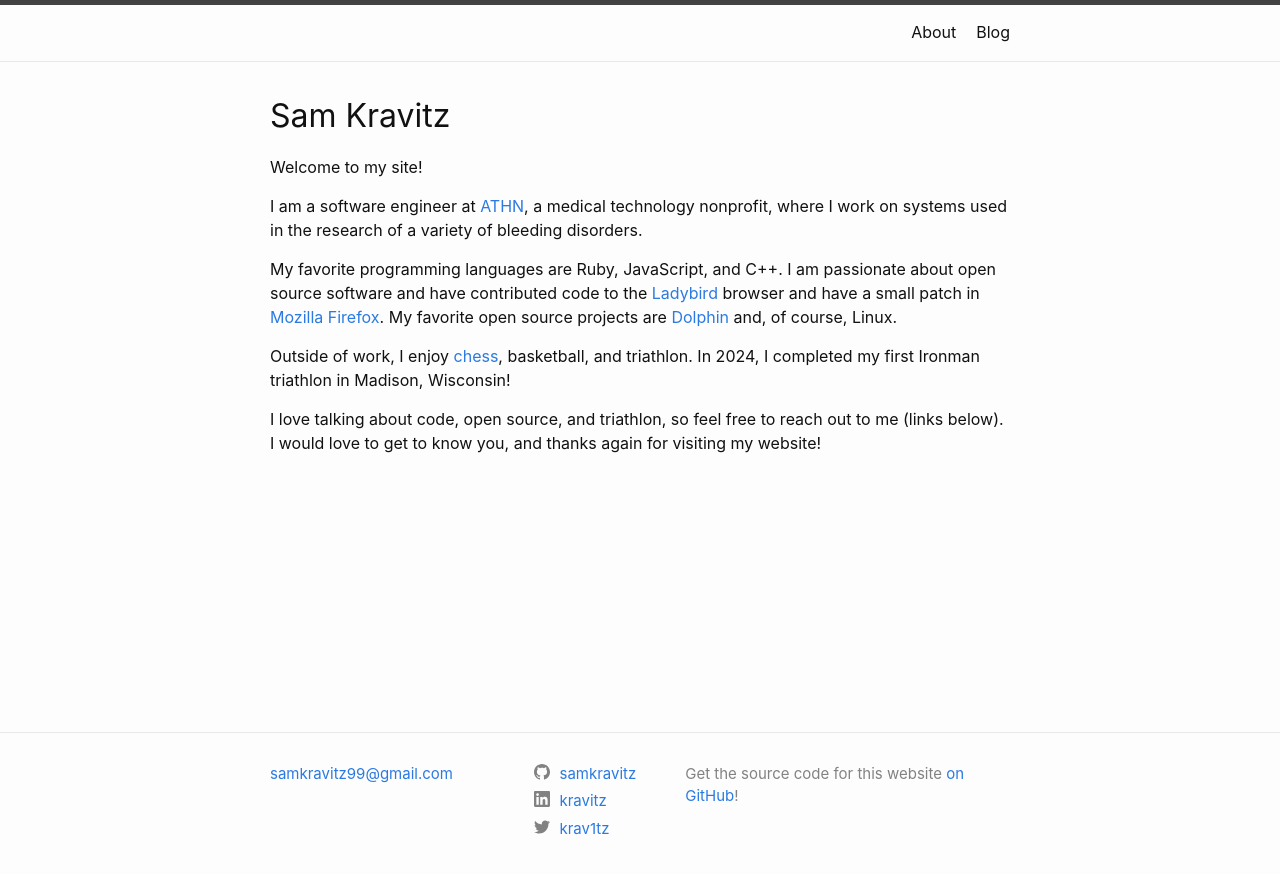
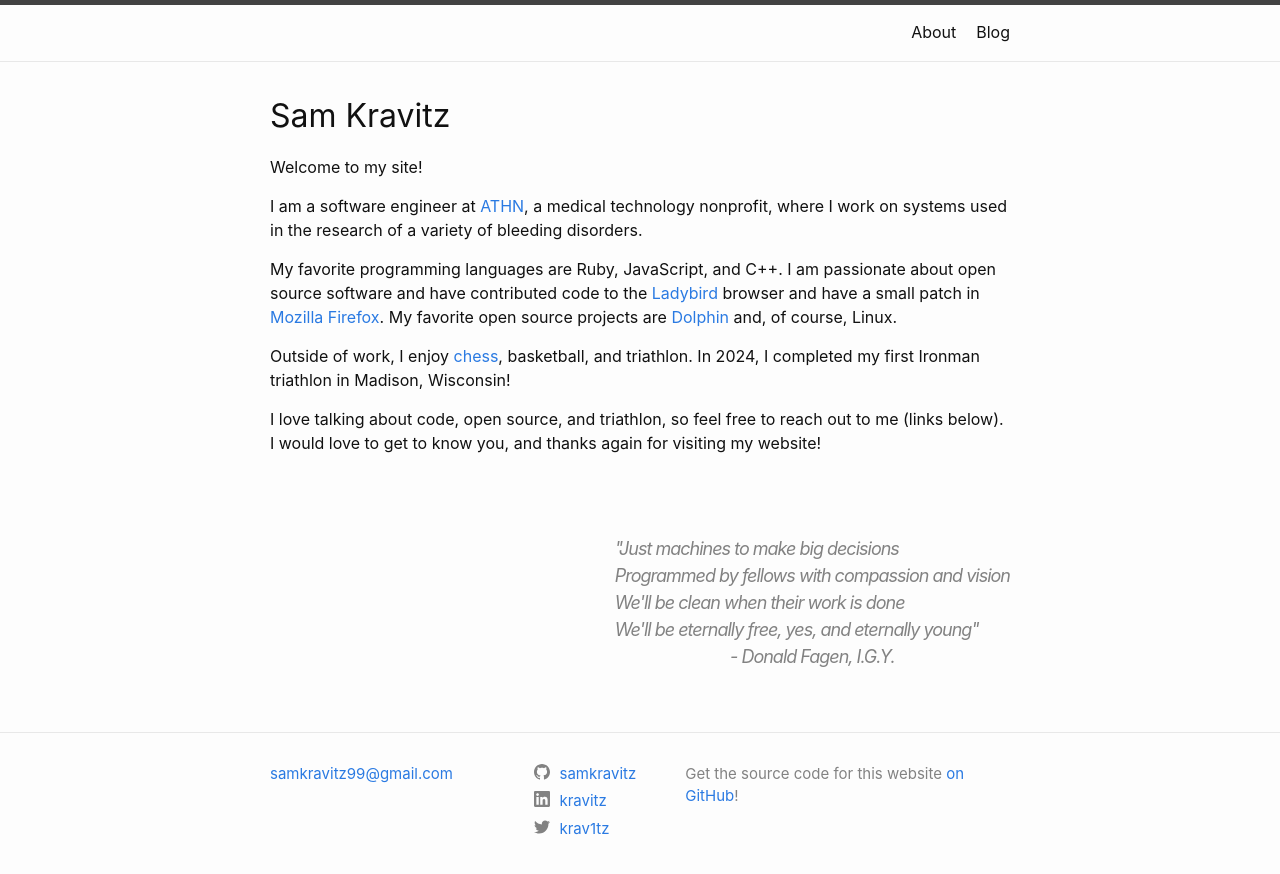
Before and after one commit to samkravitz/kravitz.dev, a Jekyll site: the page built from index.markdown, in a window 1280 px wide. Shown: the top 874 px of the page. Built offline with Jekyll 4.4.1, drawn with Linux system fonts in a browser that asks for light colours.

Commit message:
Add quote from Fagen's I.G.Y.

```diff
--- a/_layouts/home.html
+++ b/_layouts/home.html
@@ -31,4 +31,14 @@ layout: default
     I love talking about code, open source, and triathlon, so feel free to reach out to me (links below). I would love
     to get to know you, and thanks again for visiting my website!
   </p>
+
+  <div class="quote-container">
+    <div class="quote">
+      "Just machines to make big decisions</br>
+      Programmed by fellows with compassion and vision</br>
+      We'll be clean when their work is done</br>
+      We'll be eternally free, yes, and eternally young"</br>
+      <p class="fagen">- Donald Fagen, I.G.Y.</p>
+    </div>
+  </div>
 </div>
--- a/_sass/minima/_layout.scss
+++ b/_sass/minima/_layout.scss
@@ -253,3 +253,21 @@
     }
   }
 }
+
+.quote-container {
+  display: flex;
+  justify-content: flex-end;
+  margin-top: 5rem;
+
+  .quote {
+    color: #828282;
+    padding-left: 15px;
+    font-size: 18px;
+    letter-spacing: -1px;
+    font-style: italic;
+  }
+
+  .fagen {
+    text-align: center;
+  }
+}
```
